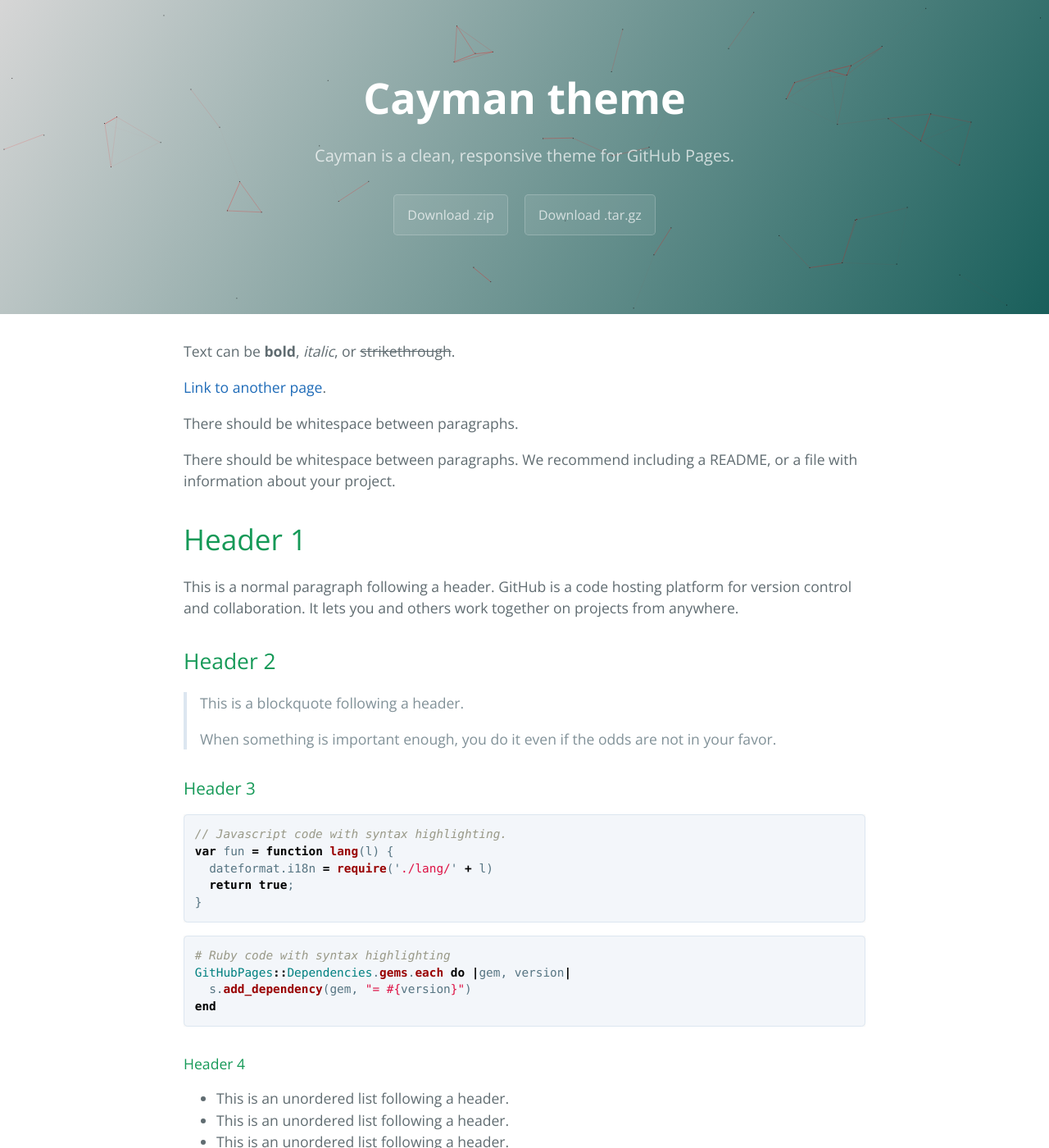
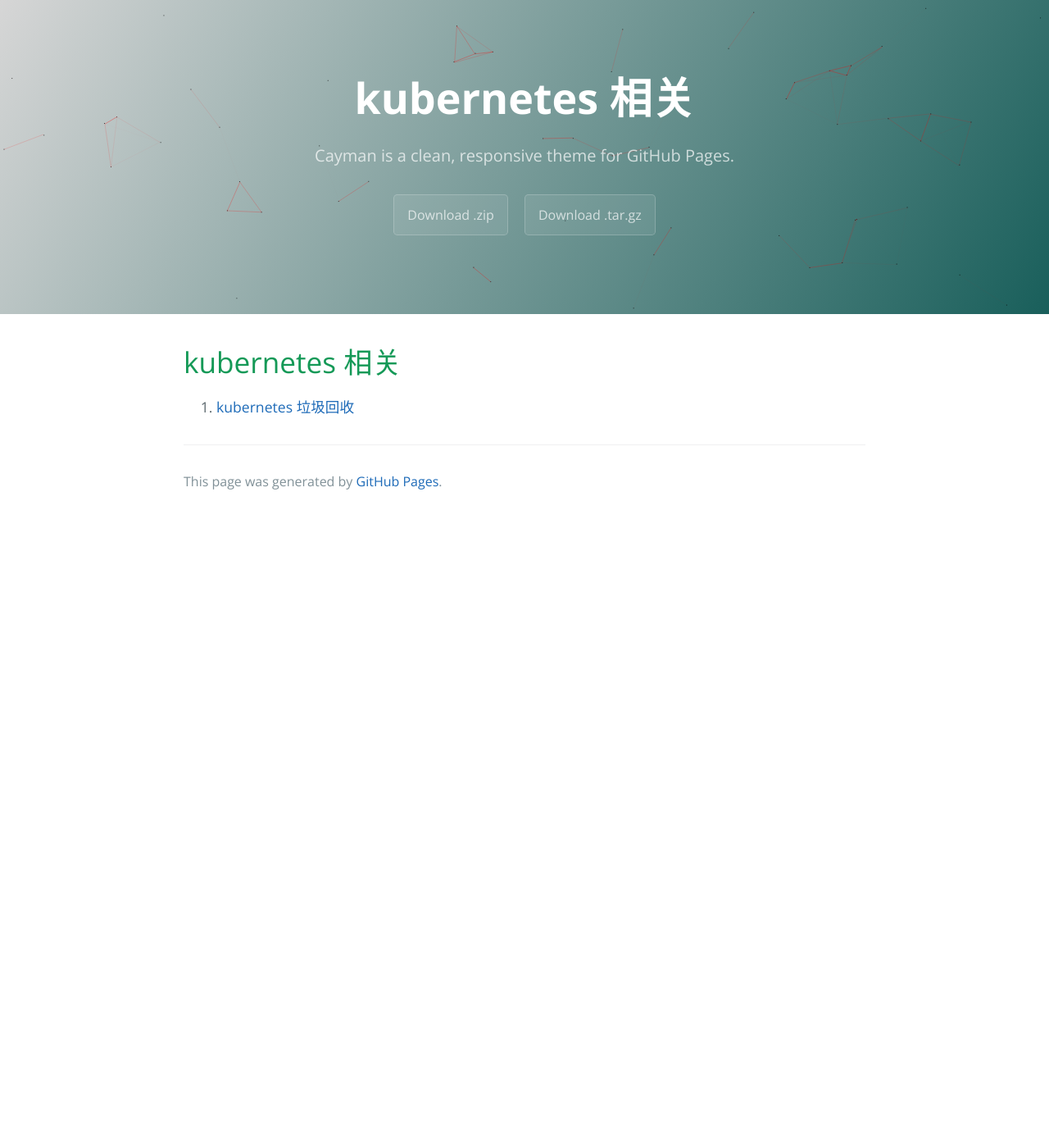
Before and after one commit to wopincm/wopincm.github.io, a Jekyll site: the page built from index.md, in a window 1280 px wide and 1400 px high. Shown: the whole window at 82% size. Built offline with Jekyll 4.4.1, drawn with Linux system fonts in a browser that asks for light colours; our own code applies the rules of GitHub Pages for plain Markdown files; some of the changed text lies outside the part shown.

Commit message:
add kubernetes

````diff
--- a/index.md
+++ b/index.md
@@ -1,126 +1,2 @@
----
-layout: default
----
-
-Text can be **bold**, _italic_, or ~~strikethrough~~.
-
-[Link to another page](./another-page.html).
-
-There should be whitespace between paragraphs.
-
-There should be whitespace between paragraphs. We recommend including a README, or a file with information about your project.
-
-# Header 1
-
-This is a normal paragraph following a header. GitHub is a code hosting platform for version control and collaboration. It lets you and others work together on projects from anywhere.
-
-## Header 2
-
-> This is a blockquote following a header.
->
-> When something is important enough, you do it even if the odds are not in your favor.
-
-### Header 3
-
-```js
-// Javascript code with syntax highlighting.
-var fun = function lang(l) {
-  dateformat.i18n = require('./lang/' + l)
-  return true;
-}
-```
-
-```ruby
-# Ruby code with syntax highlighting
-GitHubPages::Dependencies.gems.each do |gem, version|
-  s.add_dependency(gem, "= #{version}")
-end
-```
-
-#### Header 4
-
-*   This is an unordered list following a header.
-*   This is an unordered list following a header.
-*   This is an unordered list following a header.
-
-##### Header 5
-
-1.  This is an ordered list following a header.
-2.  This is an ordered list following a header.
-3.  This is an ordered list following a header.
-
-###### Header 6
-
-| head1        | head two          | three |
-|:-------------|:------------------|:------|
-| ok           | good swedish fish | nice  |
-| out of stock | good and plenty   | nice  |
-| ok           | good `oreos`      | hmm   |
-| ok           | good `zoute` drop | yumm  |
-
-### There's a horizontal rule below this.
-
-* * *
-
-### Here is an unordered list:
-
-*   Item foo
-*   Item bar
-*   Item baz
-*   Item zip
-
-### And an ordered list:
-
-1.  Item one
-1.  Item two
-1.  Item three
-1.  Item four
-
-### And a nested list:
-
-- level 1 item
-  - level 2 item
-  - level 2 item
-    - level 3 item
-    - level 3 item
-- level 1 item
-  - level 2 item
-  - level 2 item
-  - level 2 item
-- level 1 item
-  - level 2 item
-  - level 2 item
-- level 1 item
-
-### Small image
-
-![Octocat](https://github.githubassets.com/images/icons/emoji/octocat.png)
-
-### Large image
-
-![Branching](https://guides.github.com/activities/hello-world/branching.png)
-
-
-### Definition lists can be used with HTML syntax.
-
-<dl>
-<dt>Name</dt>
-<dd>Godzilla</dd>
-<dt>Born</dt>
-<dd>1952</dd>
-<dt>Birthplace</dt>
-<dd>Japan</dd>
-<dt>Color</dt>
-<dd>Green</dd>
-</dl>
-
-```
-Long, single-line code blocks should not wrap. They should horizontally scroll if they are too long. This line should be long enough to demonstrate this.
-```
-
-```
-The final element.
-```
-
-# 士大夫大师傅
-[aaaaa](aa.md)
+# kubernetes 相关
+1. [kubernetes 垃圾回收](./blog/kubernetes_垃圾回收.md)
````
Also changed, not shown: blog/kubernetes/kubernetes_垃圾回收.md (added).
